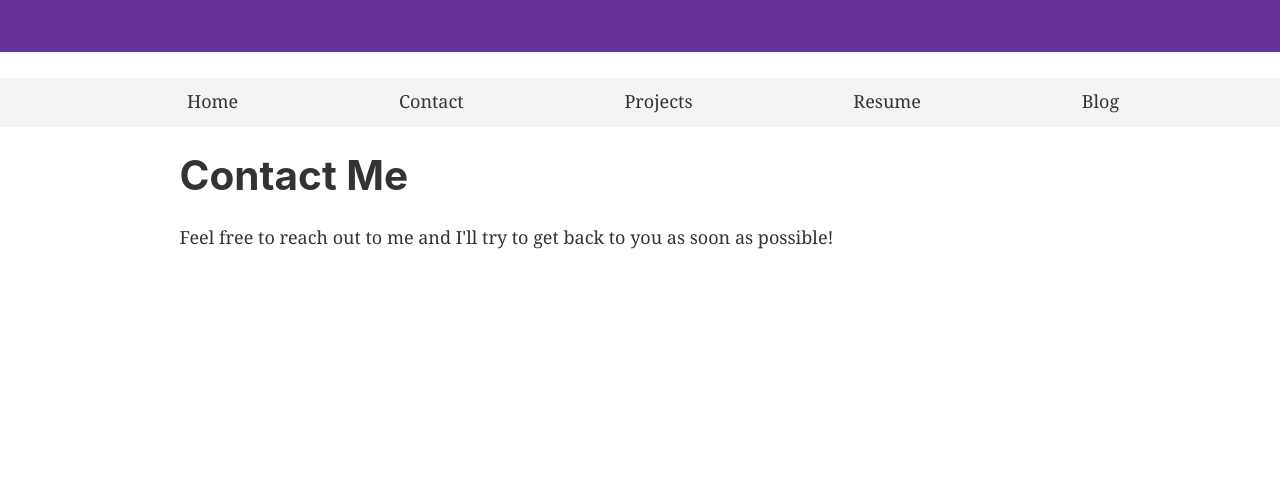
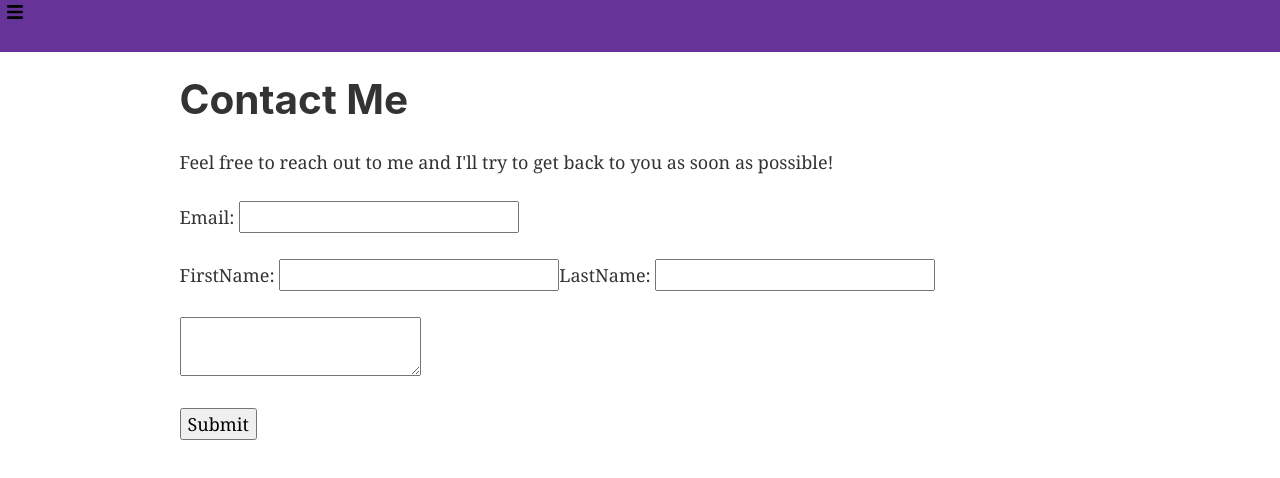
Before and after one commit to alex-judy/portfolio, a Gatsby app: page /contact in a window 1280 px wide. Shown: the top 478 px of the page. Built offline with nearby package versions, Linux system fonts and the light colour scheme.

Commit message:
Working on resume viewer, styling, and animations

```diff
--- a/package.json
+++ b/package.json
@@ -12,6 +12,7 @@
     "gatsby-plugin-offline": "^2.0.25",
     "gatsby-plugin-page-creator": "^2.0.10",
     "gatsby-plugin-react-helmet": "^3.0.9",
+    "gatsby-plugin-react-svg": "^2.1.1",
     "gatsby-plugin-sharp": "^2.0.29",
     "gatsby-source-filesystem": "^2.0.27",
     "gatsby-source-graphql": "^2.0.15",
@@ -20,7 +21,8 @@
     "prop-types": "^15.7.2",
     "react": "^16.8.4",
     "react-dom": "^16.8.4",
-    "react-helmet": "^5.2.0"
+    "react-helmet": "^5.2.0",
+    "react-icons": "^3.5.0"
   },
   "keywords": [
     "gatsby"
--- a/src/components/header.jsx
+++ b/src/components/header.jsx
@@ -1,6 +1,8 @@
 import { Link } from 'gatsby'
 import PropTypes from 'prop-types'
 import React from 'react'
+
+import Menu from './menu'
 
 const Header = ({ siteTitle }) => (
   <div
@@ -9,6 +11,7 @@ const Header = ({ siteTitle }) => (
       marginBottom: `1.45rem`,
     }}
   >
+    <Menu />
     <div
       style={{
         margin: `0 auto`,
--- a/src/components/layout.jsx
+++ b/src/components/layout.jsx
@@ -3,7 +3,6 @@ import PropTypes from 'prop-types'
 import { StaticQuery, graphql } from 'gatsby'
 
 import Header from './header'
-import Menu from './menu'
 import './layout.css'
 
 const Layout = ({ children }) => (
@@ -20,7 +19,6 @@ const Layout = ({ children }) => (
     render={data => (
       <div>
         <Header siteTitle={data.site.siteMetadata.title} />
-        <Menu />
         <div
           style={{
             margin: `0 auto`,
--- a/src/components/menu.jsx
+++ b/src/components/menu.jsx
@@ -1,19 +1,50 @@
-import React from 'react'
+import React, { useState } from 'react'
 import { Link } from 'gatsby'
+import { FaBars } from 'react-icons/fa'
 
-const Menu = () => (
+function Menu() {
+  let [collapsed, setCollapsed] = useState(false)
+
+  function onNavClick() {
+    setCollapsed((collapsed = !collapsed))
+  }
+
+  return (
     <div
       id="NavBar"
       style={{
-      background: '#f4f4f4',
-      paddingTop: '10px',
+        display: 'flex',
+        flexDirection: 'column',
+        alignItems: 'flex-start',
+      }}
+    >
+      <button
+        style={{
+          background: 'none',
+          border: 'none',
+          outline: 'none',
+          position: 'absolute',
+        }}
+        onClick={() => onNavClick()}
+      >
+        <span>
+          <FaBars />
+        </span>
+      </button>
+      <div
+        style={{
+          display: !collapsed ? 'none' : '',
+          position: 'absolute',
         }}
       >
         <ul
           style={{
+            display: 'flex',
             listStyle: 'none',
-        display: 'flex',
             justifyContent: 'space-evenly',
+            flexDirection: 'column',
+            background: 'darkgray',
+            fontWeight: 'bold',
           }}
         >
           <li>
@@ -25,14 +56,10 @@ const Menu = () => (
           <li>
             <Link to="/projects">Projects</Link>
           </li>
-      <li>
-        <Link to="/resume">Resume</Link>
-      </li>
-      <li>
-        <Link to="/blog">Blog</Link>
-      </li>
         </ul>
       </div>
+    </div>
   )
+}
 
 export default Menu
--- a/src/components/projectsList.jsx
+++ b/src/components/projectsList.jsx
@@ -32,6 +32,7 @@ function ProjectsList() {
               alignItems: 'center',
             }}
           >
+            <span dangerouslySetInnerHTML={{__html: repository.image.text}} />
             <Image src={repository.image.text} alt={repository.image.alt} />
           </div>
           <p style={{ justifyContent: 'center' }}>{repository.name}</p>
--- a/src/pages/contact.jsx
+++ b/src/pages/contact.jsx
@@ -14,7 +14,7 @@ const ContactPage = () => (
       Feel free to reach out to me and I'll try to get back to you as soon as
       possible!
     </p>
-    <form name="contact" netlify="true" netlify-honeypot="bot-field" hidden>
+    <form name="contact" netlify="true">
       <label>
         Email: <input type="email" />
       </label>
--- a/src/pages/index.jsx
+++ b/src/pages/index.jsx
@@ -1,8 +1,8 @@
 import React from 'react'
 
 import Layout from '../components/layout'
-import Image from '../components/image'
 import SEO from '../components/seo'
+import ResumeViewer from '../components/resumeViewer'
 
 const IndexPage = () => (
   <Layout>
@@ -17,9 +17,7 @@ const IndexPage = () => (
       solutions to common problems in my spare time to help automate daily tasks
       and fill in gaps that I find in applications.
     </p>
-    <div style={{ maxWidth: `300px`, marginBottom: `1.45rem` }}>
-      <Image />
-    </div>
+    <ResumeViewer />
   </Layout>
 )
 
```
Also changed, not shown: src/components/contact.jsx (deleted, +0 -121 lines), src/components/resumeViewer.jsx (+10 -6 lines), src/images/twitter.svg (deleted), 1 other file (tests, documents, lock files or other folders). Lines whose indentation alone changed are shown as unchanged.
